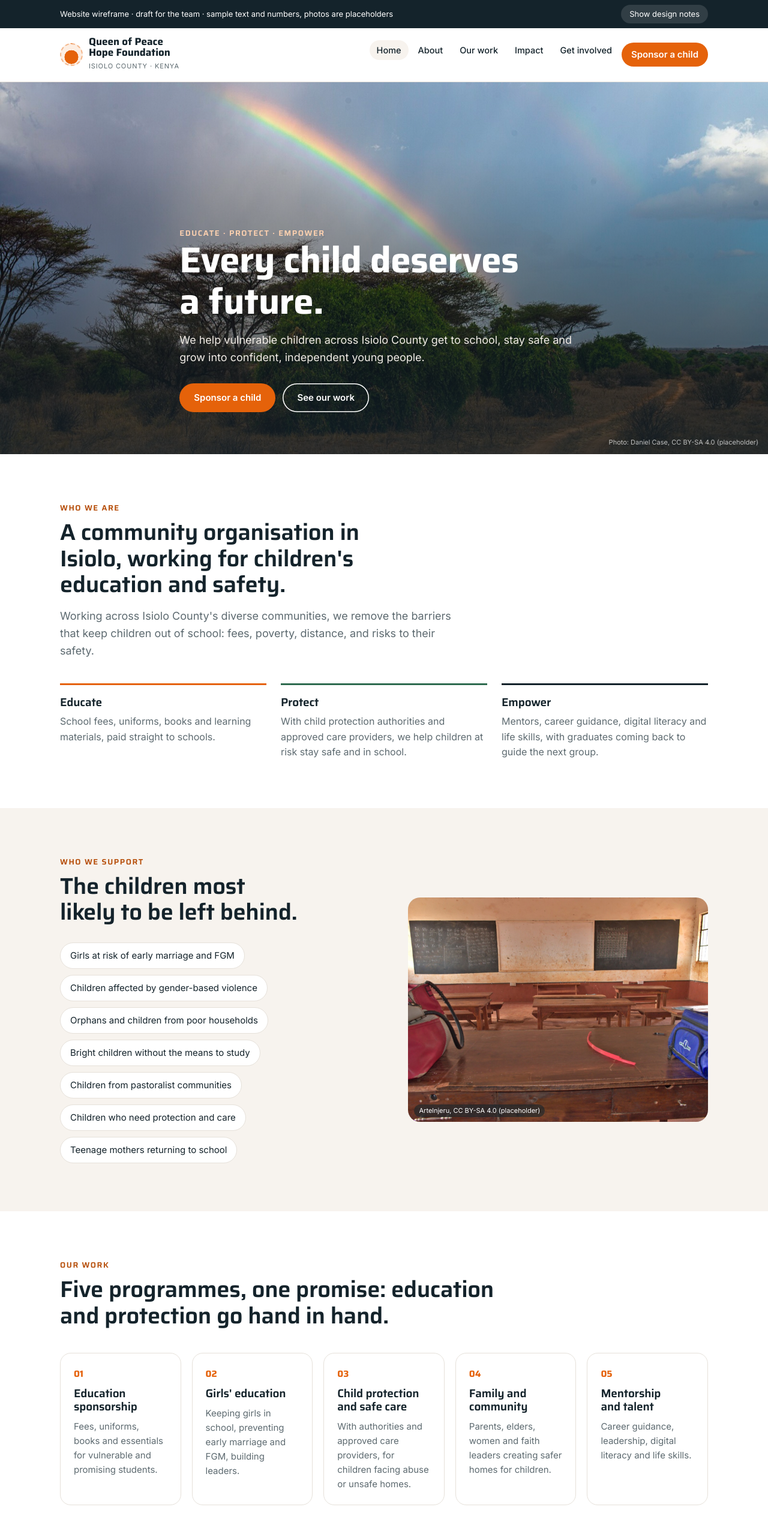
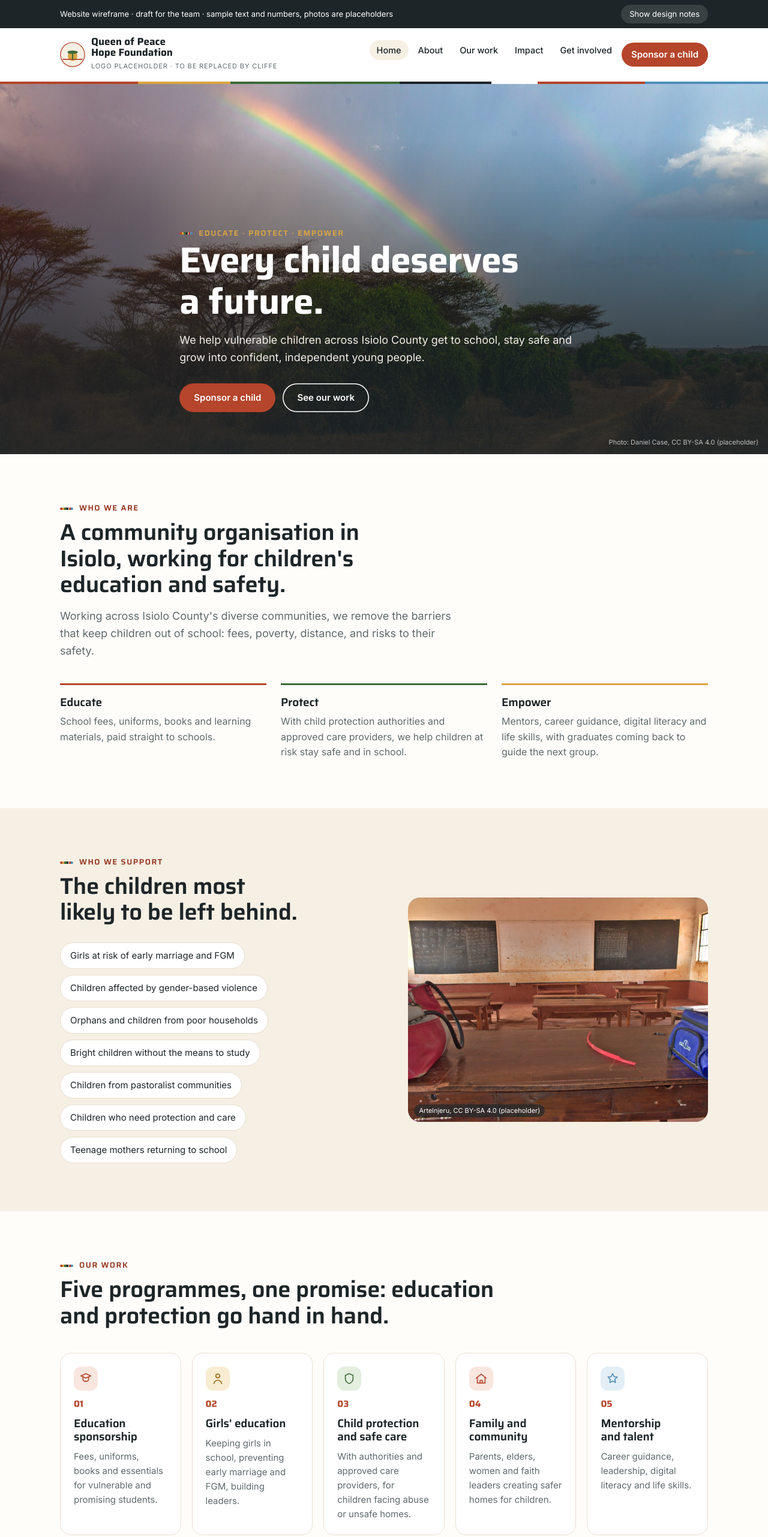
Before and after one commit to myers-studio/qpi-foundation-demos, a plain HTML site: page wireframe/index.html in a window 1280 px wide. Shown: the top 2562 px of the page at 60% size. Drawn offline with Linux system fonts and the light colour scheme.

Commit message:
Wireframe: Kenya-inspired palette (red earth, acacia, savanna gold, dusk), placeholder logo 'to be replaced by Cliffe', bead-colour bands, programme icons, polish
Co-Authored-By: Claude Opus 5.5 <noreply@anthropic.com>

```diff
--- a/wireframe/index.html
+++ b/wireframe/index.html
@@ -8,12 +8,14 @@
 <link rel="preconnect" href="https://fonts.googleapis.com">
 <link rel="stylesheet" href="https://fonts.googleapis.com/css2?family=Inter:wght@400;500;600&family=Saira:wght@500;600;700&display=swap">
 <style>
-/* Proposed palette (no Foundation colours chosen yet): QPI's sunrise orange carried over as the family link, a deep dusk ink, acacia green for "hope", warm sand for quiet sections */
+/* Proposed palette, inspired by northern Kenya: laterite red earth, acacia green, savanna gold, dusk ink, warm sand, and a little sky. Not the national flag (keeps the Foundation non-political). All to be confirmed with the team */
 :root{
-  --ink:#14232b; --muted:#5d6a70; --line:#e6e1da; --bg:#ffffff; --sand:#f7f3ee; --sand-2:#efe7dc;
-  --sun:#e5620a; --sun-ink:#b54b05; --sun-soft:#fdeee2; --acacia:#2f6b4f; --acacia-soft:#e3efe8;
+  --ink:#1d2528; --muted:#5f6a6c; --line:#e7ded1; --bg:#fffdfa; --sand:#f6efe4; --sand-2:#eee2d1;
+  --sun:#b5452b; --sun-ink:#93361f; --sun-soft:#f8e6df; --acacia:#3f6b3a; --acacia-soft:#e4eedf;
+  --gold:#d9a441; --gold-soft:#f8ecd2; --sky:#4f8fb8;
   --display:"Saira","Segoe UI",system-ui,sans-serif; --body:"Inter",system-ui,-apple-system,sans-serif;
   --wrap:1120px;
+  --beads:linear-gradient(90deg,var(--sun) 0 18%,var(--gold) 18% 30%,var(--acacia) 30% 52%,var(--ink) 52% 64%,#fff 64% 70%,var(--sun) 70% 84%,var(--sky) 84% 100%);
 }
 *{box-sizing:border-box}
 html{scroll-behavior:smooth}
@@ -26,6 +28,7 @@ h2{font-size:clamp(26px,3.6vw,38px);font-weight:600}
 h3{font-size:19px;font-weight:600}
 p{margin:0}
 .wrap{max-width:var(--wrap);margin:0 auto;padding-left:max(20px,env(safe-area-inset-left,0px));padding-right:max(20px,env(safe-area-inset-right,0px))}
+.eyebrow::before{content:"";display:inline-block;width:22px;height:4px;border-radius:2px;background:var(--beads);margin-right:10px;vertical-align:middle}
 .eyebrow{font-family:var(--display);font-weight:600;font-size:13px;letter-spacing:.12em;text-transform:uppercase;color:var(--sun-ink)}
 .lead{font-size:18px;color:var(--muted);max-width:60ch}
 section{padding-block:80px}
@@ -40,10 +43,11 @@ section{padding-block:80px}
 .wfbar button{background:#ffffff1f;color:#fff;border:0;border-radius:50px;padding:5px 14px;font:inherit;cursor:pointer}
 .wfbar button[aria-pressed="true"]{background:var(--sun)}
 /* header */
+header::after{content:"";position:absolute;left:0;right:0;bottom:-4px;height:4px;background:var(--beads)}
 header{position:sticky;top:0;z-index:20;background:#fffffff2;backdrop-filter:blur(6px);border-bottom:1px solid var(--line)}
 header .wrap{display:flex;align-items:center;justify-content:space-between;gap:16px;padding-block:14px}
 .logo{display:flex;align-items:center;gap:10px;text-decoration:none}
-.mark{width:38px;height:38px;border-radius:50%;background:radial-gradient(circle at 50% 62%,var(--sun) 0 42%,transparent 43%),var(--sun-soft);border:2px dashed #e5620a66;flex:none}
+.mark{width:42px;height:42px;flex:none}
 .logo b{font-family:var(--display);font-size:17px;line-height:1.05;display:block}
 .logo small{font-size:11px;color:var(--muted);letter-spacing:.08em;text-transform:uppercase}
 nav ul{list-style:none;display:flex;gap:4px;margin:0;padding:0;flex-wrap:wrap}
@@ -53,15 +57,16 @@ nav a.on,nav a:hover{background:var(--sand)}
 /* hero */
 .hero{position:relative;color:#fff;min-height:620px;display:flex;align-items:flex-end;padding:0}
 .hero img{position:absolute;inset:0;width:100%;height:100%;object-fit:cover}
-.hero::after{content:"";position:absolute;inset:0;background:linear-gradient(180deg,#14232b10 20%,#14232bcc 100%)}
+.hero::after{content:"";position:absolute;inset:0;background:linear-gradient(180deg,#1d252800 15%,#1d2528b3 70%,#1d2528e6 100%),linear-gradient(90deg,#93361f55,transparent 60%)}
 .hero .wrap{position:relative;z-index:1;padding-block:90px 70px}
-.hero .eyebrow{color:#ffd2b0}
+.hero .eyebrow{color:var(--gold)}
 .hero p.lead{color:#f1ece6;margin-top:16px}
 .hero .ctas{display:flex;gap:12px;flex-wrap:wrap;margin-top:28px}
 .hero .credit{position:absolute;right:16px;bottom:10px;z-index:1;font-size:11px;color:#ffffffb3}
 /* pillars */
 .pillars{display:grid;grid-template-columns:repeat(3,minmax(0,1fr));gap:24px;margin-top:40px}
 .pillar{border-top:3px solid var(--sun);padding-top:18px}
+.pillar:nth-child(3){border-color:var(--gold)!important}
 .pillar:nth-child(2){border-color:var(--acacia)}
 .pillar:nth-child(3){border-color:var(--ink)}
 .pillar p{color:var(--muted);margin-top:8px}
@@ -75,22 +80,25 @@ nav a.on,nav a:hover{background:var(--sand)}
 .tags span{background:#fff;border:1px solid var(--line);border-radius:50px;padding:9px 16px;font-size:15px}
 /* programmes */
 .cards{display:grid;grid-template-columns:repeat(auto-fit,minmax(200px,1fr));gap:18px;margin-top:40px}
-.card{background:#fff;border:1px solid var(--line);border-radius:18px;padding:22px;display:flex;flex-direction:column;gap:10px}
+.card{background:#fff;border:1px solid var(--line);border-radius:18px;padding:22px;display:flex;flex-direction:column;gap:10px;transition:transform .2s,box-shadow .2s}
+.card:hover{transform:translateY(-3px);box-shadow:0 10px 24px #1d252814}
+.card .ic{width:40px;height:40px;border-radius:12px;display:grid;place-items:center;background:var(--sun-soft);color:var(--sun)}
+.card:nth-child(2) .ic{background:var(--gold-soft);color:#9a6b12}.card:nth-child(3) .ic{background:var(--acacia-soft);color:var(--acacia)}.card:nth-child(5) .ic{background:#e3eef6;color:var(--sky)}
 .card .n{font-family:var(--display);font-weight:700;color:var(--sun);font-size:15px}
 .card p{color:var(--muted);font-size:15px}
 /* impact */
 .impact{background:var(--ink);color:#fff}
 .impact .lead{color:#c9d3d6}
 .stats{display:grid;grid-template-columns:repeat(4,minmax(0,1fr));gap:20px;margin-top:40px}
-.stat b{display:block;font-family:var(--display);font-size:44px;font-weight:700;font-variant-numeric:tabular-nums;color:#ffd2b0}
+.stat b{display:block;font-family:var(--display);font-size:44px;font-weight:700;font-variant-numeric:tabular-nums;color:var(--gold)}
 .stat span{color:#c9d3d6;font-size:14.5px}
 .progress{margin-top:36px;background:#ffffff1f;border-radius:50px;height:12px;overflow:hidden}
-.progress i{display:block;height:100%;width:38%;background:var(--sun);border-radius:50px}
+.progress i{display:block;height:100%;width:38%;background:linear-gradient(90deg,var(--sun),var(--gold));border-radius:50px}
 .sample{display:inline-block;font-size:12px;background:#ffffff26;border-radius:50px;padding:2px 10px;margin-left:8px;vertical-align:middle}
 /* money trail */
 .trail{display:grid;grid-template-columns:repeat(5,minmax(0,1fr));gap:12px;margin-top:40px;counter-reset:s}
 .step{background:#fff;border-radius:16px;padding:18px;border:1px solid var(--line);position:relative}
-.step::before{counter-increment:s;content:counter(s);font-family:var(--display);font-weight:700;color:#fff;background:var(--acacia);width:28px;height:28px;border-radius:50%;display:grid;place-items:center;font-size:14px;margin-bottom:10px}
+.step::before{counter-increment:s;content:counter(s);font-family:var(--display);font-weight:700;color:#fff;background:var(--sun);width:28px;height:28px;border-radius:50%;display:grid;place-items:center;font-size:14px;margin-bottom:10px}
 .step p{font-size:14.5px;color:var(--muted);margin-top:4px}
 /* where we work */
 .map{background:#fff;border-radius:20px;border:1px solid var(--line);padding:18px;display:flex;justify-content:center}
@@ -110,7 +118,7 @@ nav a.on,nav a:hover{background:var(--sand)}
 .give{display:grid;grid-template-columns:repeat(3,minmax(0,1fr));gap:18px;margin-top:36px}
 .tier{border-radius:18px;padding:24px;background:#fff;border:1px solid var(--line)}
 .tier b{font-family:var(--display);font-size:30px;display:block}
-.tier.featured{border:2px solid var(--sun);background:var(--sun-soft)}
+.tier.featured{border:2px solid var(--sun);background:linear-gradient(160deg,var(--sun-soft),var(--gold-soft))}
 .ways{display:flex;gap:10px;flex-wrap:wrap;margin-top:24px}
 .ways span{background:var(--sand);border-radius:50px;padding:8px 16px;font-size:14.5px;font-weight:500}
 /* page heads */
@@ -129,8 +137,9 @@ nav a.on,nav a:hover{background:var(--sand)}
 .form input,.form select,.form textarea{width:100%;font:inherit;padding:11px 14px;border:1.5px solid var(--line);border-radius:12px;background:#fff;color:var(--ink)}
 .ph-box{border:2px dashed #c9bfb2;border-radius:16px;padding:22px;color:var(--muted);text-align:center;font-size:14.5px;background:repeating-linear-gradient(45deg,transparent 0 12px,#f2ece480 12px 24px)}
 /* footer */
-footer{background:var(--ink);color:#c9d3d6;padding-block:56px 30px;font-size:14.5px}
+footer{position:relative;background:var(--ink);color:#c9d3d6;padding-block:56px 30px;font-size:14.5px}
 footer .cols{display:grid;grid-template-columns:1.4fr 1fr 1fr 1fr;gap:28px}
+footer::before{content:"";position:absolute;left:0;right:0;top:0;height:5px;background:var(--beads)}
 footer h4{color:#fff;font-size:15px;margin-bottom:10px}
 footer ul{list-style:none;margin:0;padding:0}
 footer li{margin:6px 0}
@@ -164,7 +173,7 @@ body.notes .note{display:block}
 
 <header>
   <div class="wrap">
-    <a class="logo" href="#home"><span class="mark" aria-hidden="true"></span><span><b>Queen of Peace<br>Hope Foundation</b><small>Isiolo County · Kenya</small></span></a>
+    <a class="logo" href="#home"><svg class="mark" viewBox="0 0 48 48" aria-hidden="true"><circle cx="24" cy="24" r="23" fill="var(--sand)" stroke="var(--sun)" stroke-width="1.5"/><circle cx="24" cy="27" r="9" fill="var(--gold)"/><path d="M6 33h36" stroke="var(--sun)" stroke-width="2" stroke-linecap="round"/><path d="M15 33c0-5 3-7 9-8 6 1 9 3 9 8" fill="none" stroke="var(--acacia)" stroke-width="0"/><path d="M24 33V22M17 21c3-2 11-2 14 0" stroke="var(--acacia)" stroke-width="2.4" stroke-linecap="round" fill="none"/><ellipse cx="24" cy="19.5" rx="10" ry="3.2" fill="var(--acacia)"/></svg><span><b>Queen of Peace<br>Hope Foundation</b><small>Logo placeholder · to be replaced by Cliffe</small></span></a>
     <nav id="nav"><button class="menu" id="menubtn" aria-expanded="false">Menu</button>
       <ul>
         <li><a href="#home" data-p="home">Home</a></li>
@@ -188,7 +197,7 @@ body.notes .note{display:block}
       <h1>Every child deserves<br>a future.</h1>
       <p class="lead">We help vulnerable children across Isiolo County get to school, stay safe and grow into confident, independent young people.</p>
       <div class="ctas"><a class="btn btn-sun" href="#sponsor">Sponsor a child</a><a class="btn btn-line" href="#programmes">See our work</a></div>
-      <p class="note"><b>Why this hero:</b> Cliffe's own lines lead ("Every child deserves… a future", "Educate. Protect. Empower."). A rainbow over acacia land says "hope" without showing any child, so no consent is needed. One action only: Sponsor a child.</p>
+      <p class="note"><b>Colours and logo:</b> a proposal inspired by northern Kenya (red earth, acacia, savanna gold, dusk), with a thin bead-colour band as a quiet nod to the region's beadwork. The sun-over-acacia logo is a placeholder: Cliffe is designing the real one.</p><p class="note"><b>Why this hero:</b> Cliffe's own lines lead ("Every child deserves… a future", "Educate. Protect. Empower."). A rainbow over acacia land says "hope" without showing any child, so no consent is needed. One action only: Sponsor a child.</p>
     </div>
     <span class="credit">Photo: Daniel Case, CC BY-SA 4.0 (placeholder)</span>
   </section>
@@ -226,11 +235,11 @@ body.notes .note{display:block}
       <p class="eyebrow">Our work</p>
       <h2 style="margin-top:8px">Five programmes, one promise: education and protection go hand in hand.</h2>
       <div class="cards">
-        <div class="card"><span class="n">01</span><h3>Education sponsorship</h3><p>Fees, uniforms, books and essentials for vulnerable and promising students.</p></div>
-        <div class="card"><span class="n">02</span><h3>Girls' education</h3><p>Keeping girls in school, preventing early marriage and FGM, building leaders.</p></div>
-        <div class="card"><span class="n">03</span><h3>Child protection and safe care</h3><p>With authorities and approved care providers, for children facing abuse or unsafe homes.</p></div>
-        <div class="card"><span class="n">04</span><h3>Family and community</h3><p>Parents, elders, women and faith leaders creating safer homes for children.</p></div>
-        <div class="card"><span class="n">05</span><h3>Mentorship and talent</h3><p>Career guidance, leadership, digital literacy and life skills.</p></div>
+        <div class="card"><span class="ic"><svg viewBox="0 0 24 24" width="22" height="22" fill="none" stroke="currentColor" stroke-width="1.8" stroke-linecap="round" stroke-linejoin="round"><path d="M3 7l9-4 9 4-9 4-9-4z"/><path d="M7 9v5c0 1.5 2.2 3 5 3s5-1.5 5-3V9"/></svg></span><span class="n">01</span><h3>Education sponsorship</h3><p>Fees, uniforms, books and essentials for vulnerable and promising students.</p></div>
+        <div class="card"><span class="ic"><svg viewBox="0 0 24 24" width="22" height="22" fill="none" stroke="currentColor" stroke-width="1.8" stroke-linecap="round" stroke-linejoin="round"><circle cx="12" cy="7" r="3.5"/><path d="M5 21c1-4 3.5-6 7-6s6 2 7 6"/></svg></span><span class="n">02</span><h3>Girls' education</h3><p>Keeping girls in school, preventing early marriage and FGM, building leaders.</p></div>
+        <div class="card"><span class="ic"><svg viewBox="0 0 24 24" width="22" height="22" fill="none" stroke="currentColor" stroke-width="1.8" stroke-linecap="round" stroke-linejoin="round"><path d="M12 3l7 3v6c0 4.5-3 7.5-7 9-4-1.5-7-4.5-7-9V6l7-3z"/></svg></span><span class="n">03</span><h3>Child protection and safe care</h3><p>With authorities and approved care providers, for children facing abuse or unsafe homes.</p></div>
+        <div class="card"><span class="ic"><svg viewBox="0 0 24 24" width="22" height="22" fill="none" stroke="currentColor" stroke-width="1.8" stroke-linecap="round" stroke-linejoin="round"><path d="M3 11l9-7 9 7"/><path d="M5 10v10h14V10"/><path d="M10 20v-5h4v5"/></svg></span><span class="n">04</span><h3>Family and community</h3><p>Parents, elders, women and faith leaders creating safer homes for children.</p></div>
+        <div class="card"><span class="ic"><svg viewBox="0 0 24 24" width="22" height="22" fill="none" stroke="currentColor" stroke-width="1.8" stroke-linecap="round" stroke-linejoin="round"><path d="M12 3l2.6 5.4 5.9.8-4.3 4.1 1 5.8L12 16.4 6.8 19.1l1-5.8L3.5 9.2l5.9-.8z"/></svg></span><span class="n">05</span><h3>Mentorship and talent</h3><p>Career guidance, leadership, digital literacy and life skills.</p></div>
       </div>
       <p class="note"><b>Source:</b> Cliffe's five programmes. "Safe Homes" is renamed "safe care" so it never reads as the Foundation running a children's home, which Kenyan law restricts (Children Act 2022); his own text already says "approved care providers".</p>
     </div>
```
